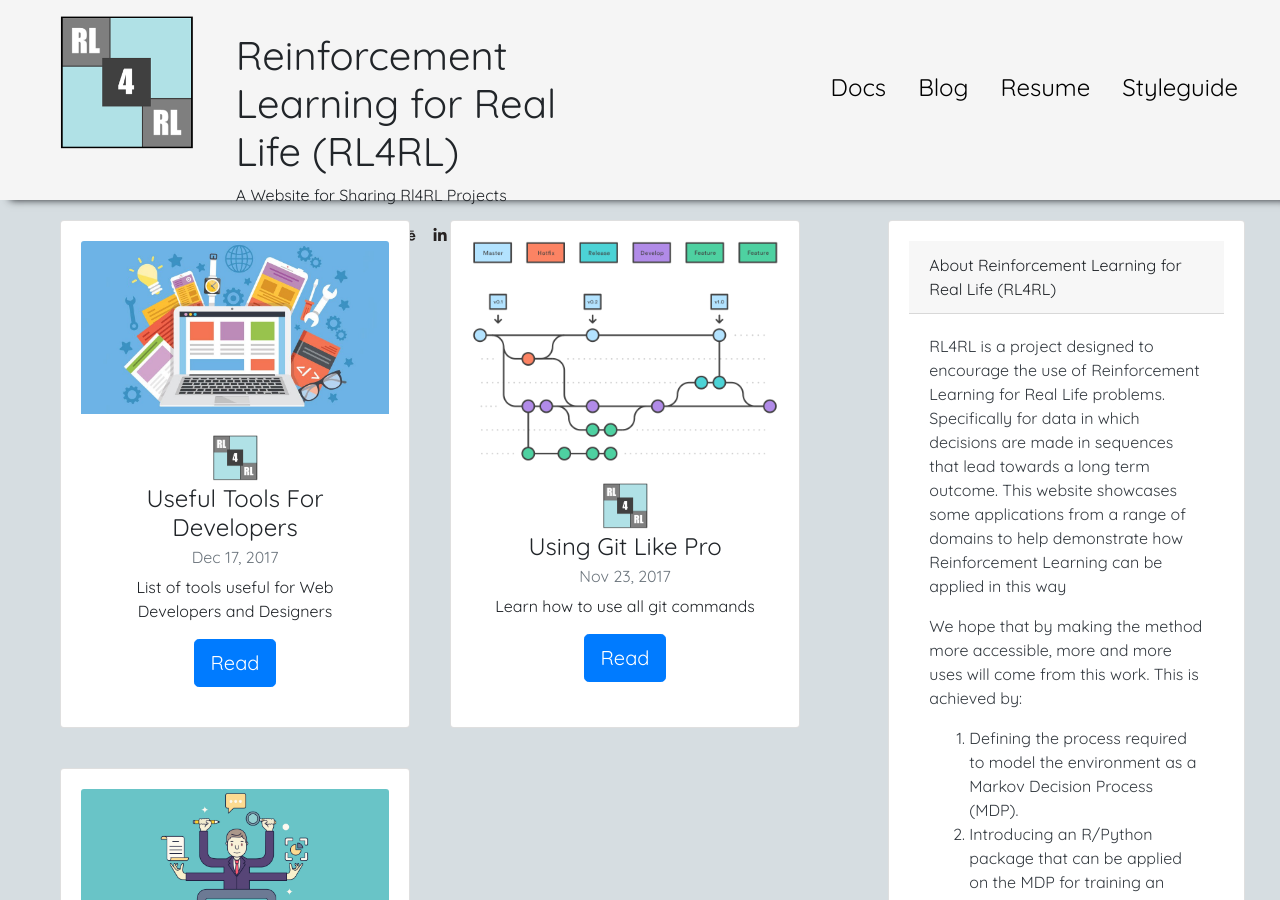
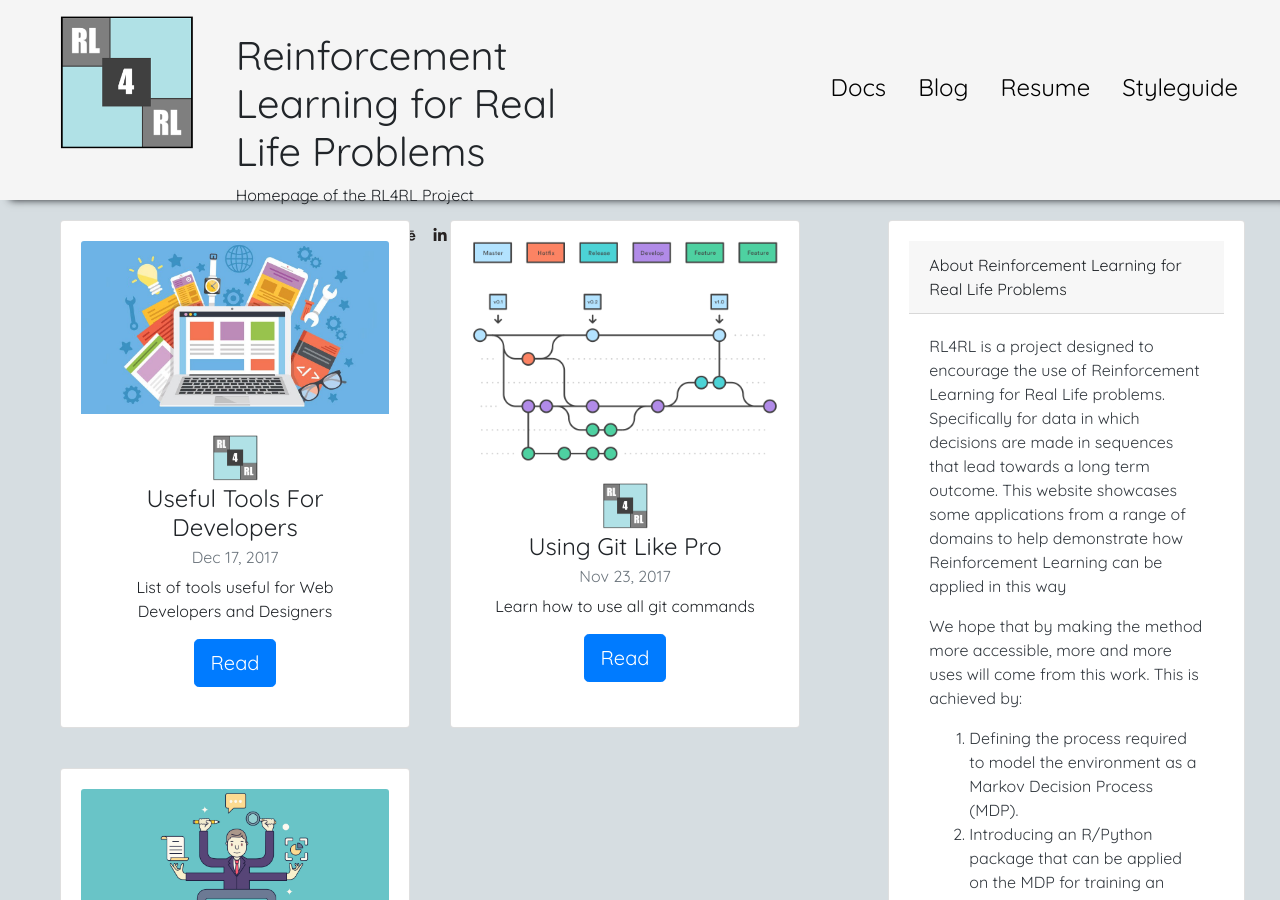
Before and after one commit to osbornep/rl4rl-website, a Jekyll site: the page built from index.md, in a window 1280 px wide and 900 px high. Built offline with Jekyll 4.4.1, drawn with Linux system fonts in a browser that asks for light colours; nearby versions of some CDN libraries; a script that is not in the unit is left out; some of the changed text lies outside the part shown.

Commit message:
Update _config.yml

```diff
--- a/_config.yml
+++ b/_config.yml
@@ -1,12 +1,14 @@
-title: Reinforcement Learning for Real Life (RL4RL)
-subtitle: A Website for Sharing Rl4RL Projects
+title: Reinforcement Learning for Real Life Problems
+subtitle: Homepage of the RL4RL Project
 description: >- # this means to ignore newlines until "baseurl:"
-  The website for the RL4RL project; encouraging researchers to share their applications of Reinforcement Learning to Real Life problems.
+  The website for the RL4RL project; encouraging state of the art applications of Reinforcement Learning to Real Life problems.
 
 baseurl: "" # the subpath of your site, e.g. /blog
 url: "www.rl4rl.com" # the base hostname & protocol for your site, e.g. http://example.com
 
 author_logo: rl4rl_logo.png
+post_author_logo_1: profile.png
+
 disqus_shortname: Philip Osborne  #for comments using disqus
 author: Philip Osborne
 author_bio: Hello, my name is Philip Osborne. I am a PhD Student of Artificial Intelligence at the Univeristy of Manchester, UK.
```
